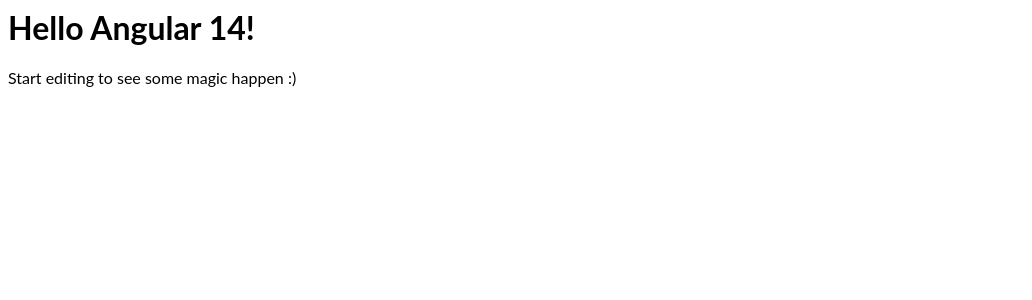
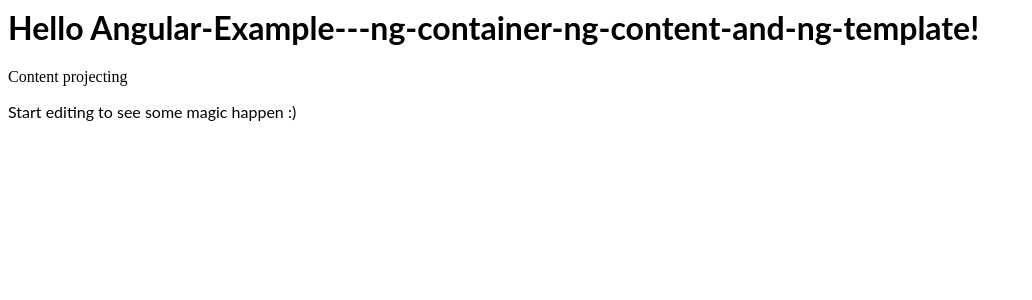
Before and after one commit to sajithahd/Angular-Example---ng-container-ng-content-and-ng-template, an Angular app: page / in a window 1280 px wide. Shown: the top 300 px of the page, without its empty margins (0-1032 px from the left). Built offline with nearby package versions, Linux system fonts and the light colour scheme.

Commit message:
3 files modified

```diff
--- a/src/app/app.component.html
+++ b/src/app/app.component.html
@@ -1,4 +1,6 @@
-<hello name="{{ name }}"></hello>
+<hello name="{{ name }}">
+  Content projecting
+</hello>
 <p>
   Start editing to see some magic happen :)
 </p>
--- a/src/app/app.component.ts
+++ b/src/app/app.component.ts
@@ -6,5 +6,5 @@
   styleUrls: [ './app.component.css' ]
 })
 export class AppComponent  {
-  name = 'Angular ' + VERSION.major;
+  name = 'Angular-Example---ng-container-ng-content-and-ng-template';
 }
--- a/src/app/hello.component.ts
+++ b/src/app/hello.component.ts
@@ -1,10 +1,19 @@
-import { Component, Input } from '@angular/core';
+import { Component, Input } from "@angular/core";
 
 @Component({
-  selector: 'hello',
-  template: `<h1>Hello {{name}}!</h1>`,
-  styles: [`h1 { font-family: Lato; }`]
+  selector: "hello",
+  template: `
+    <h1>Hello {{ name }}!</h1>
+    <ng-content></ng-content>
+  `,
+  styles: [
+    `
+      h1 {
+        font-family: Lato;
+      }
+    `
+  ]
 })
-export class HelloComponent  {
+export class HelloComponent {
   @Input() name: string;
 }
```
